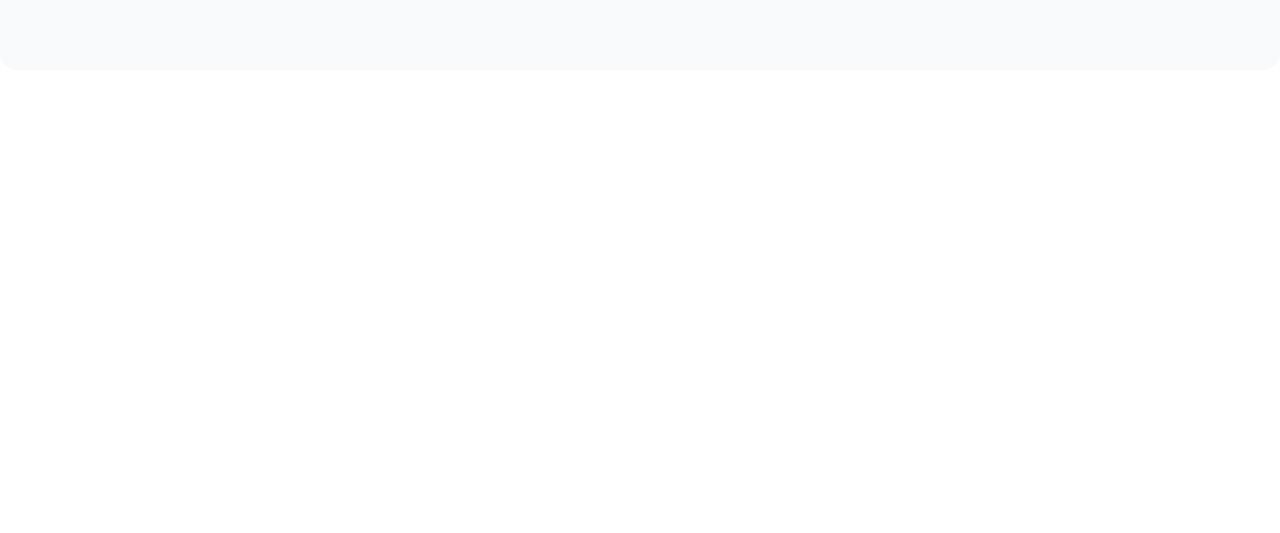
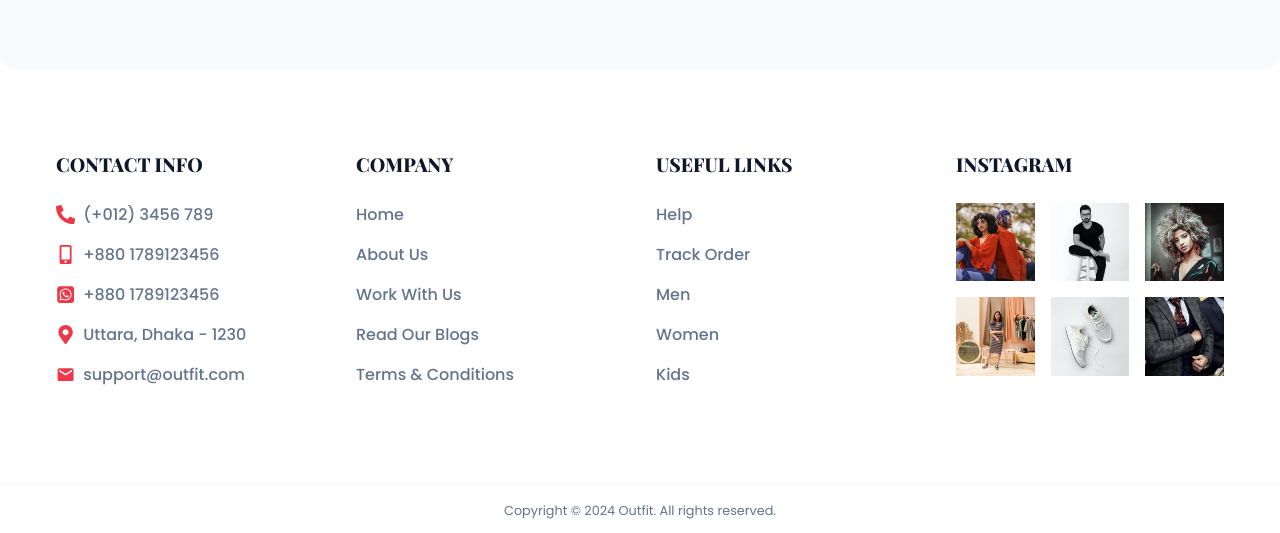
Before and after one commit to HossainRafi/Outfit, a React (Vite) app in the folder client/: page / in a window 1280 px wide. Shown: the part 3911-4444 px from the top of the page. Before the commit the page ends 3981 px from the top, so only its background shows below. Built offline with nearby package versions, Linux system fonts and the light colour scheme.

Commit message:
footer done

```diff
--- a/client/src/App.jsx
+++ b/client/src/App.jsx
@@ -1,6 +1,7 @@
 import { Outlet } from "react-router-dom";
 import "./App.css";
 import Navbar from "./components/Navbar";
+import Footer from "./components/Footer";
 
 function App() {
   return (
@@ -9,6 +10,7 @@ function App() {
       <main className="min-h-screen">
         <Outlet />
       </main>
+      <Footer />
     </>
   );
 }
--- /dev/null
+++ b/client/src/components/Footer.jsx
@@ -0,0 +1,93 @@
+import { Link } from "react-router-dom";
+import { MdMail } from "react-icons/md";
+import instaImg1 from "../assets/instagram-1.jpg";
+import instaImg2 from "../assets/instagram-2.jpg";
+import instaImg3 from "../assets/instagram-3.jpg";
+import instaImg4 from "../assets/instagram-4.jpg";
+import instaImg5 from "../assets/instagram-5.jpg";
+import instaImg6 from "../assets/instagram-6.jpg";
+import { FaSquareWhatsapp } from "react-icons/fa6";
+import { FaMapMarkerAlt, FaMobileAlt, FaPhoneAlt } from "react-icons/fa";
+
+const Footer = () => {
+  return (
+    <>
+      <footer className="section__container footer__container">
+        {/* contact info section */}
+        <div className="footer__col">
+          <h4>CONTACT INFO</h4>
+          <p className="flex items-center">
+            <span>
+              <FaPhoneAlt />
+            </span>
+            (+012) 3456 789
+          </p>
+          <p className="flex items-center">
+            <span>
+              <FaMobileAlt />
+            </span>
+            +880 1789123456
+          </p>
+          <p className="flex items-center">
+            <span>
+              <FaSquareWhatsapp />
+            </span>
+            +880 1789123456
+          </p>
+          <p className="flex items-center">
+            <span>
+              <FaMapMarkerAlt />
+            </span>
+            Uttara, Dhaka - 1230
+          </p>
+          <p className="flex items-center">
+            <span>
+              <MdMail />
+            </span>
+            support@outfit.com
+          </p>
+        </div>
+
+        {/* links-1 */}
+        <div className="footer__col">
+          <h4>COMPANY</h4>
+          <Link to="#">Home</Link>
+          <Link to="#">About Us</Link>
+          <Link to="#">Work With Us</Link>
+          <Link to="#">Read Our Blogs</Link>
+          <Link to="#">Terms &amp; Conditions</Link>
+        </div>
+
+        {/* links-2 */}
+        <div className="footer__col">
+          <h4>USEFUL LINKS</h4>
+          <Link to="#">Help</Link>
+          <Link to="#">Track Order</Link>
+          <Link to="#">Men</Link>
+          <Link to="#">Women</Link>
+          <Link to="#">Kids</Link>
+        </div>
+
+        {/* social media section */}
+        <div className="footer__col">
+          <h4>INSTAGRAM</h4>
+          <div className="instagram__grid">
+            <img src={instaImg1} alt="instagram" />
+            <img src={instaImg2} alt="instagram" />
+            <img src={instaImg3} alt="instagram" />
+            <img src={instaImg4} alt="instagram" />
+            <img src={instaImg5} alt="instagram" />
+            <img src={instaImg6} alt="instagram" />
+          </div>
+        </div>
+      </footer>
+
+      {/* copyright */}
+      <div className="footer__bar">
+        Copyright © 2024 Outfit. All rights reserved.
+      </div>
+    </>
+  );
+};
+
+export default Footer;
--- a/client/src/pages/home/Home.jsx
+++ b/client/src/pages/home/Home.jsx
@@ -1,8 +1,8 @@
+import Banner from "./Banner";
+import Features from "./Features";
 import Blogs from "../blogs/Blogs";
-import Banner from "./Banner";
 import Categories from "./Categories";
 import DealsSection from "./DealsSection";
-import Features from "./Features";
 import TrendingProducts from "./TrendingProducts";
 
 const Home = () => {
```
